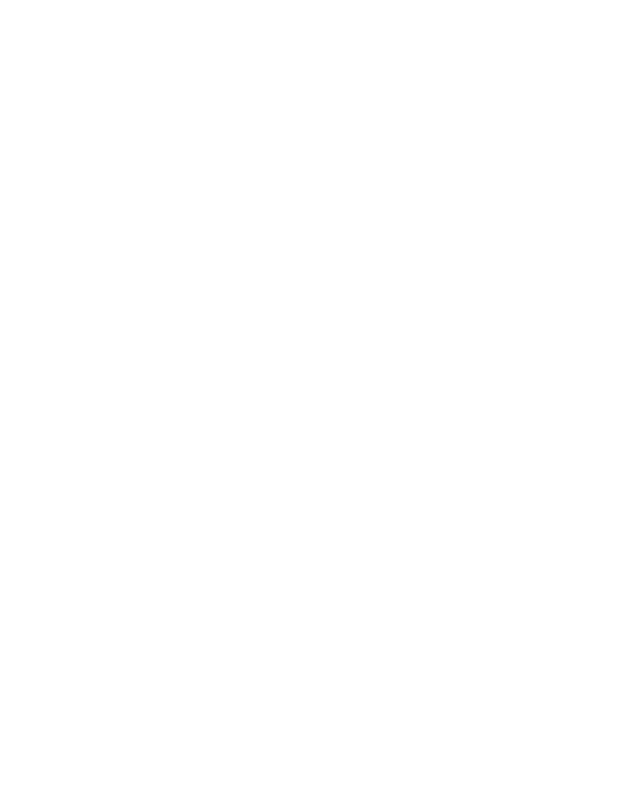
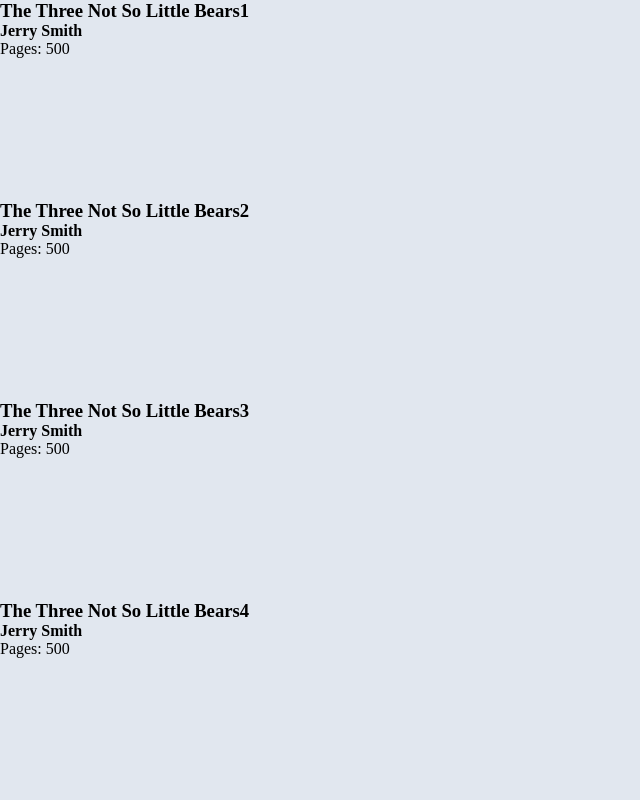
Before and after one commit to agentjesse/odin-library, a plain HTML site: page index.html in a window 1280 px wide. Shown: the whole page, without its empty margins (0-640 px from the left). Drawn offline with Linux system fonts and the light colour scheme.

Commit message:
Added logic to add books from array to page

```diff
--- a/index.html
+++ b/index.html
@@ -10,5 +10,9 @@
 </head>
 <body>
 
+  <section class="booksGrid">
+    <!-- article elements for each book object will be added here via js -->
+  </section>
+
 </body>
 </html>
--- a/script.js
+++ b/script.js
@@ -1,7 +1,32 @@
-
+const booksGrid = document.querySelector('.booksGrid')
 
 //library that stores book objects will be an array
-const myLibrary = [];
+const myLibrary = [
+  {
+    "title": "The Three Not So Little Bears1",
+    "author": "Jerry Smith",
+    "pages": 500,
+    "read": false
+  },
+  {
+    "title": "The Three Not So Little Bears2",
+    "author": "Jerry Smith",
+    "pages": 500,
+    "read": false
+  },
+  {
+    "title": "The Three Not So Little Bears3",
+    "author": "Jerry Smith",
+    "pages": 500,
+    "read": false
+  },
+  {
+    "title": "The Three Not So Little Bears4",
+    "author": "Jerry Smith",
+    "pages": 500,
+    "read": false
+  },
+];
 
 //book objects constructor
 function Book(title, author, pages, read) {
@@ -13,11 +38,36 @@ function Book(title, author, pages, read) {
 
 //create a book, add to library
 function addBookToLibrary() {
-  const title = 'The Three Not So Little Bears', author = 'Jerry Smith', pages = 500, read = false;
+  //get user input, using defaults for now
+  const title = 'The Three Not So Little Bears5', author = 'Jerry Smith', pages = 500, read = false;
+  //store the book
   myLibrary.push( new Book(title, author, pages, read) )
 }
 
-//testing
+//display library on page
+myLibrary.forEach( (item,i,arr)=> {
+  //make html elements
+  const bookElem = document.createElement('article');
+  const h3 = document.createElement('h3');
+  const h4 = document.createElement('h4');
+  const pagesPara = document.createElement('p');
+  //add html elements data
+  h3.textContent = item.title;
+  h4.textContent = item.author;
+  pagesPara.textContent = `Pages: ${item.pages}`;
+  bookElem.classList.add('book'); //styling class
+  bookElem.setAttribute('data-arr-idex',`${i}`) //index of book in library array
+  //set node element properties
+  bookElem.pages = item.pages;
+  bookElem.read = item.read;
+  //append to parents
+  bookElem.append(h3, h4, pagesPara);
+  booksGrid.append(bookElem);
+});
 
+
+//test book adding to library arr
+/*
 addBookToLibrary();
-console.log(myLibrary);
+console.log(`Library array: `, myLibrary);
+*/
--- a/styles.css
+++ b/styles.css
@@ -6,6 +6,18 @@ input, button, textarea, select { font: inherit; }
 
 /* variables---------------------------------------------------------------- */
 :root{
+  --grey1: hsl(214 32% 91%);
 }
 
 /* main CSS */
+body{
+  height: 100vh;
+}
+.booksGrid {
+  height: 100%;
+  display: grid;
+  background-color: var(--grey1);
+  .book{
+
+  }
+}
```
